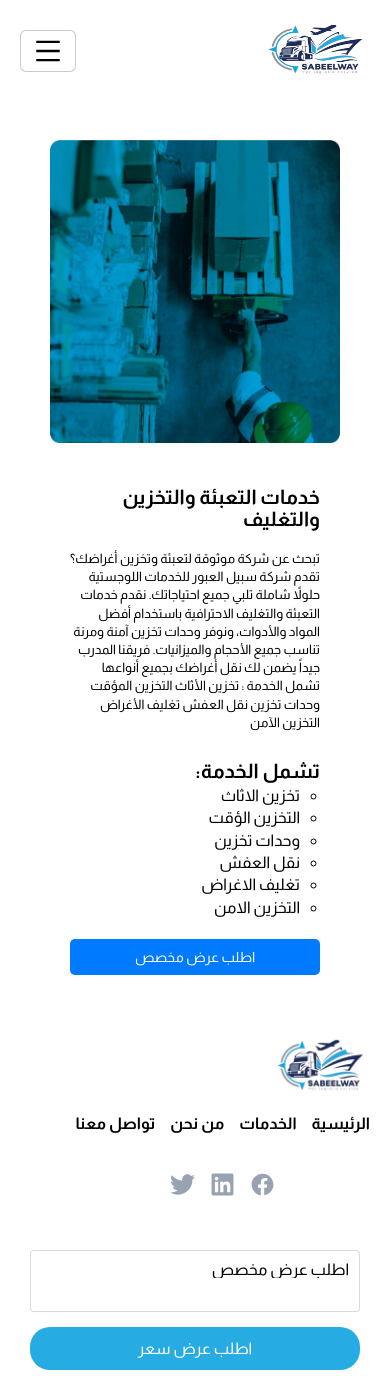
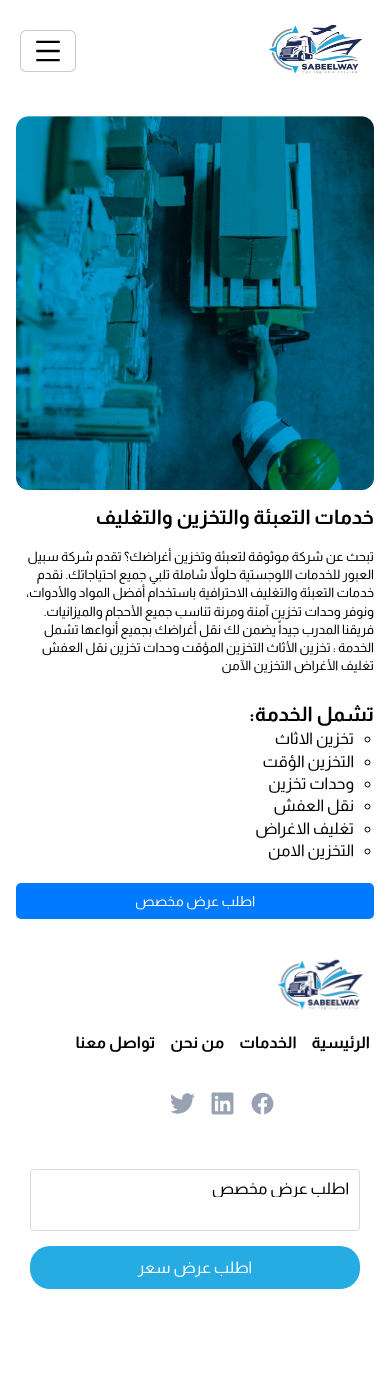
Before and after one commit to domaa98/sabeel, a React (Vite) app: page /pagetwo in a window 390 px wide. Shown: the top 1376 px of the page. After the commit the page ends 1319 px from the top, so only its background shows below. Built offline with nearby package versions, Linux system fonts and the light colour scheme.

Commit message:
updated version

```diff
--- a/src/components/FormSection/FormSection.css
+++ b/src/components/FormSection/FormSection.css
@@ -123,7 +123,18 @@
 @media (max-width: 555px) {
     .containerr {
        flex-direction: column;
+       width: 100%;
+       padding: 20px 0;
       }
+
+      .containerr .image-section {
+        width: 100%;
+        margin: 0;
+       }
+       .containerr .section-image {
+        width: 100%;
+       }
+
       .form-section .first-title{
         font-size: 18px;
       }
--- a/src/components/HeadSection/HeadSection.css
+++ b/src/components/HeadSection/HeadSection.css
@@ -311,7 +311,7 @@ width: 600px;
 
 
     .headSectionImage .inputText a{
-        font-size: 10px;
+        font-size: 15px;
         padding: 5px 15px;
     }
 }
--- a/src/pages/pageOne/PageNavbar.jsx
+++ b/src/pages/pageOne/PageNavbar.jsx
@@ -29,9 +29,15 @@ const PageNavbar = () => {
             <Link to='/'>
             <a href="#">الرئيسية</a>
             </Link>
+            <Link to='/#Services'>
             <a href="#Services">الخدمات</a>
+            </Link>
+            <Link to='/#About_us'>
             <a href="#About_us">من نحن</a>
+            </Link>
+            <Link to='/#Contact_us'>
             <a href="#Contact_us">تواصل معنا</a>
+            </Link>
           </div>
 
           <div className="contact-us">
--- a/src/pages/pageOne/PageOne.css
+++ b/src/pages/pageOne/PageOne.css
@@ -107,7 +107,7 @@
         line-height: 1.4;
       }
 }
-@media (min-width: 700px) and (max-width: 990px) {
+@media (min-width: 551px) and (max-width: 990px) {
   .image-container{
     max-width: 650px;
     max-height: 610px;
@@ -130,9 +130,12 @@
       .content-container p {
         margin:20px 0;
       }
+      .content-container button {
+        width: 100%;
+      }
 }
 
-@media (min-width: 410px) and (max-width: 699px) {
+@media (min-width: 410px) and (max-width: 550px) {
   .image-container{
     max-width: 400px;
     max-height: 450px;
@@ -145,14 +148,26 @@
   .about-section {
         flex-direction: column;
         gap: 50px;
+        padding: 0;
+        margin: 16px;
       }
 
+      .content-container{
+        max-width: 100%;
+
+      }
     .content-container h1 {
         font-size: 30px;
       }
       .content-container p {
         margin:20px 0;
         font-size: 14px;
+      }
+      .content-container button {
+        width: 100%;
+      }
+      .image-container{
+        max-width: 100%;
       }
 
 }
@@ -172,10 +187,13 @@
     .about-section {
         flex-direction: column;
         gap: 40px;
+        padding: 0;
+        margin: 16px;
       }
 
       .content-container{
-        max-width: 250px;
+        max-width: 100%;
+
       }
     .content-container h1 {
         font-size: 20px;
@@ -185,9 +203,12 @@
         font-size: 13px;
       }
       .content-container button {
-        width: 250px;
+        width: 100%;
         padding: 10px 15px;
         font-size: 14px;
 
       }
+      .image-container{
+        max-width: 100%;
+      }
 }
--- a/src/pages/pageThree/PageThree.css
+++ b/src/pages/pageThree/PageThree.css
@@ -120,20 +120,35 @@
       .content-container p {
         margin:20px 0;
       }
+      .content-container button {
+        width: 100%;
+      }
+
 }
 
 @media (min-width: 410px) and (max-width: 550px) {
     .about-section {
         flex-direction: column;
         gap: 50px;
+        padding: 0;
+        margin: 16px;
       }
+      .content-container{
+        max-width: 100%;
 
+      }
     .content-container h1 {
         font-size: 30px;
       }
       .content-container p {
         margin:20px 0;
         font-size: 14px;
+      }
+      .content-container button {
+        width: 100%;
+      }
+      .image-container{
+        max-width: 100%;
       }
 
 }
@@ -142,10 +157,13 @@
     .about-section {
         flex-direction: column;
         gap: 40px;
+        padding: 0;
+        margin: 16px;
       }
 
       .content-container{
-        max-width: 250px;
+        max-width: 100%;
+
       }
     .content-container h1 {
         font-size: 20px;
@@ -155,9 +173,12 @@
         font-size: 13px;
       }
       .content-container button {
-        width: 250px;
+        width: 100%;
         padding: 10px 15px;
         font-size: 14px;
 
       }
+      .image-container{
+        max-width: 100%;
+      }
 }
--- a/src/pages/pageTwo/PageTwo.css
+++ b/src/pages/pageTwo/PageTwo.css
@@ -133,20 +133,35 @@
       .content-container p {
         margin:20px 0;
       }
+      .content-container button {
+        width: 100%;
+      }
 }
 
 @media (min-width: 410px) and (max-width: 550px) {
     .about-section {
         flex-direction: column;
         gap: 50px;
+        padding: 0;
+        margin: 16px;
       }
 
+      .content-container{
+        max-width: 100%;
+
+      }
     .content-container h1 {
         font-size: 30px;
       }
       .content-container p {
         margin:20px 0;
         font-size: 14px;
+      }
+      .content-container button {
+        width: 100%;
+      }
+      .image-container{
+        max-width: 100%;
       }
 
 }
@@ -155,10 +170,13 @@
     .about-section {
         flex-direction: column;
         gap: 40px;
+        padding: 0;
+        margin: 16px;
       }
 
       .content-container{
-        max-width: 250px;
+        max-width: 100%;
+
       }
     .content-container h1 {
         font-size: 20px;
@@ -168,9 +186,12 @@
         font-size: 13px;
       }
       .content-container button {
-        width: 250px;
+        width: 100%;
         padding: 10px 15px;
         font-size: 14px;
 
       }
+      .image-container{
+        max-width: 100%;
+      }
 }
```
